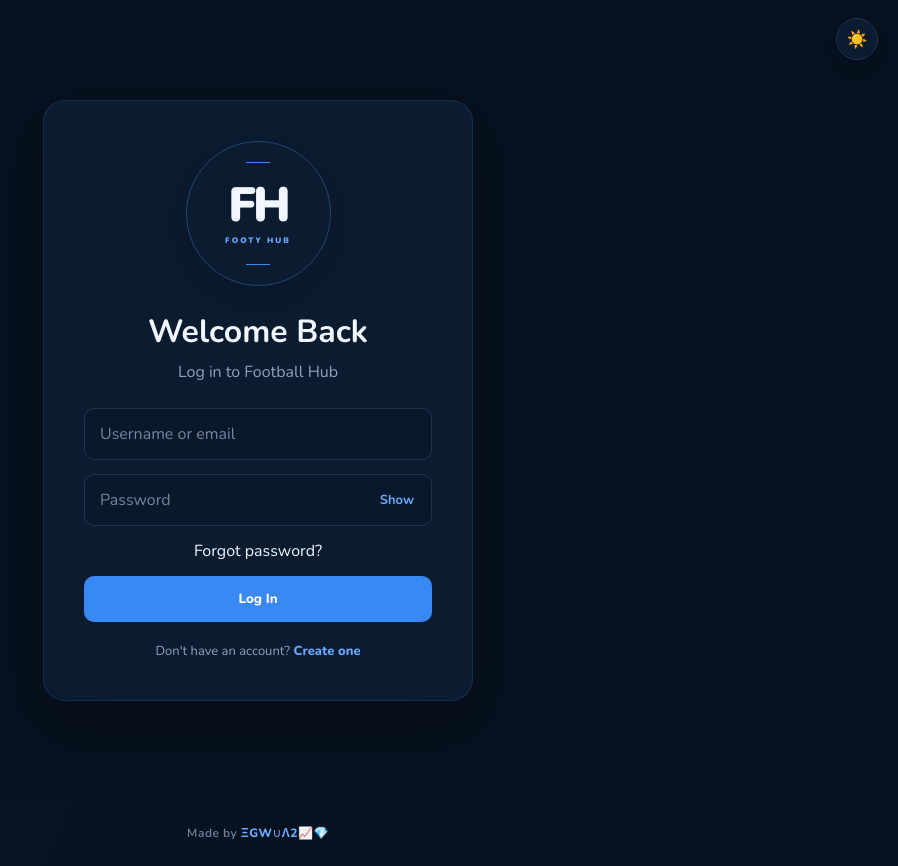
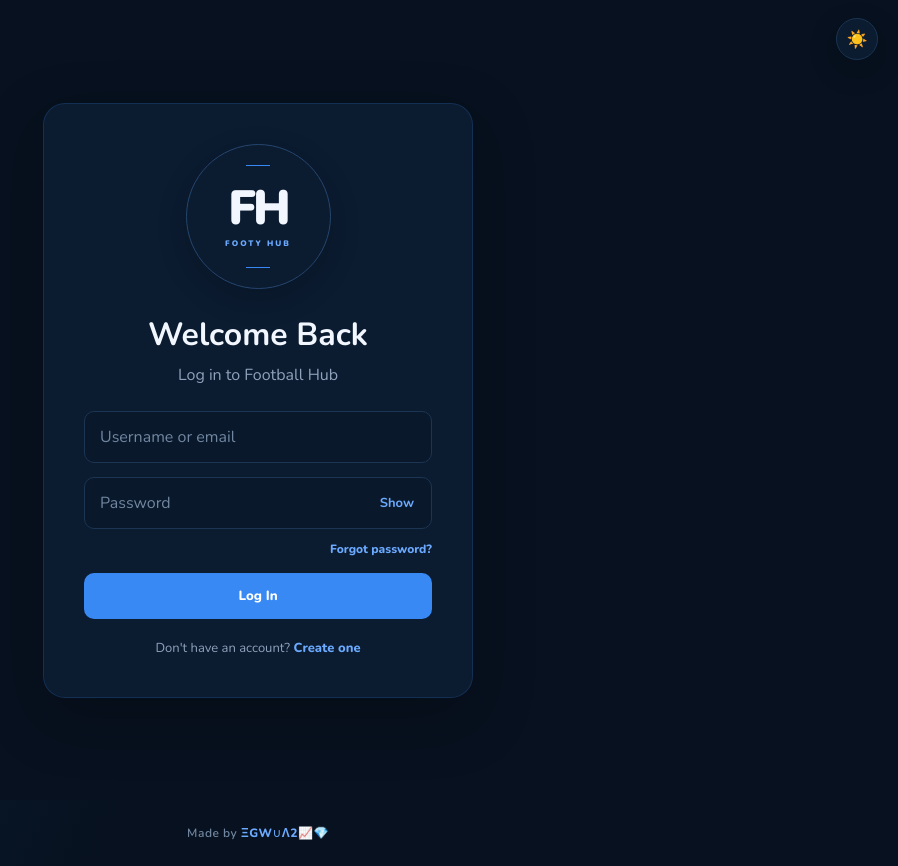
Before and after one commit to Egwua2/Football-Hub, a React (Vite) app in the folder footballhub-frontend/: page /login in a window 1280 px wide. Shown: the whole page, without its empty margins (382-1280 px from the left). Built offline with nearby package versions, Linux system fonts and the light colour scheme; no server answers.

Commit message:
Style forgot password link

```diff
--- a/footballhub-frontend/src/App.css
+++ b/footballhub-frontend/src/App.css
@@ -1758,3 +1758,20 @@ button {
   font-size: 12px;
   line-height: 1.55;
 }
+
+
+.auth-forgot-link {
+  margin: -2px 0 2px;
+  text-align: right;
+  font-size: 12px;
+}
+
+.auth-forgot-link a {
+  color: var(--primary-light);
+  font-weight: 800;
+  text-decoration: none;
+}
+
+.auth-forgot-link a:hover {
+  text-decoration: underline;
+}
```
